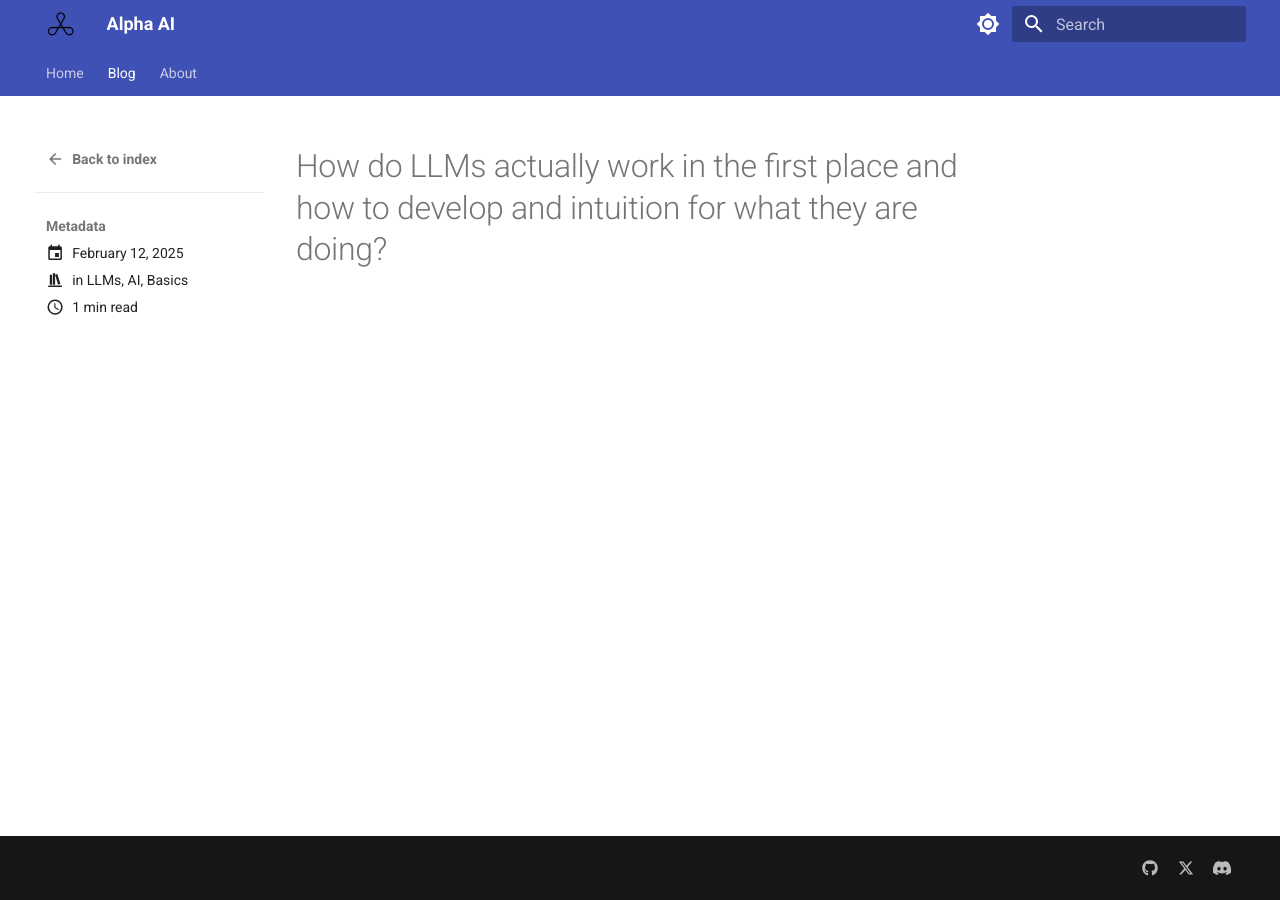
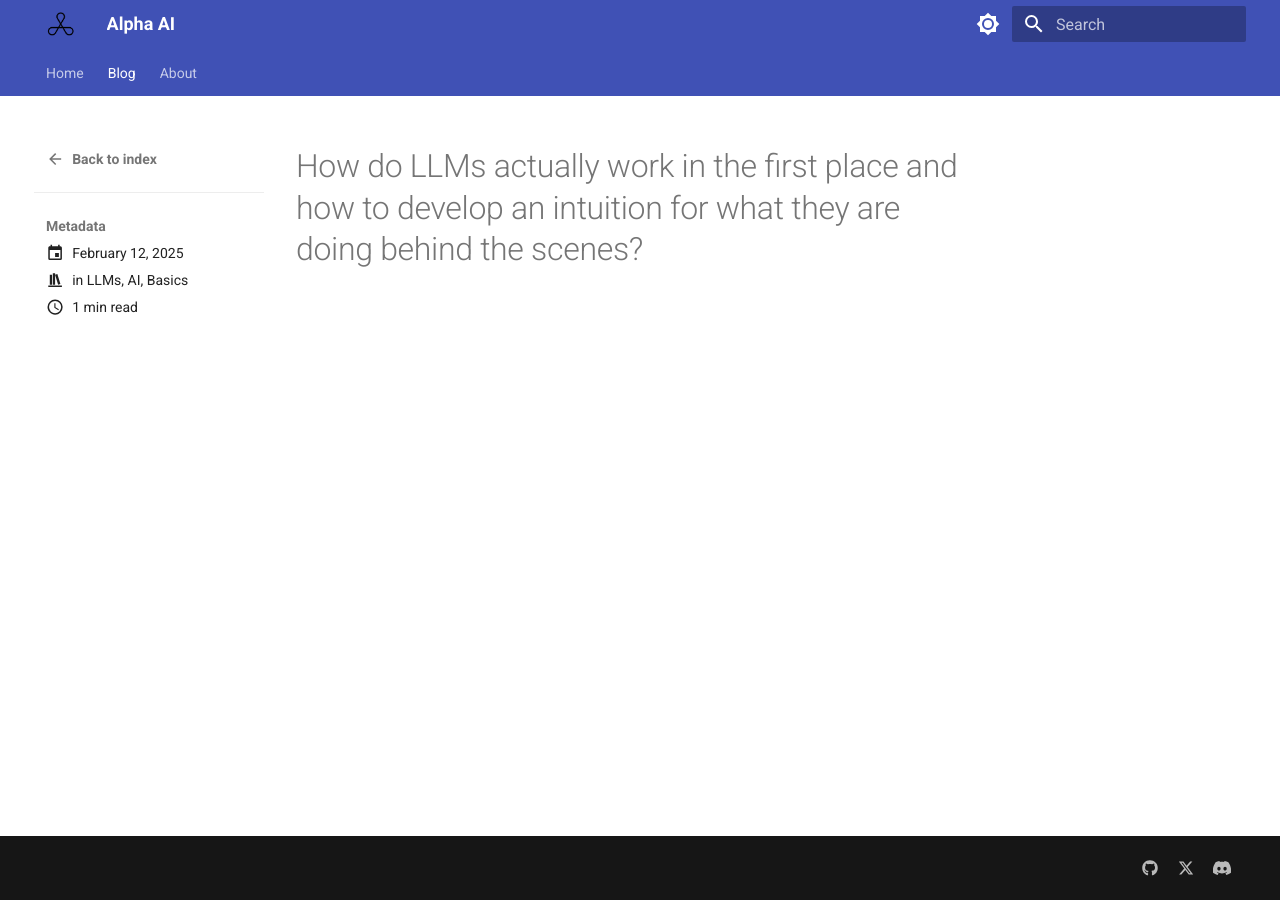
Before and after one commit to godhunter98/alpha_ai_blog, an MkDocs documentation site: the page built from docs/blog/posts/how_llms_work.md, in a window 1280 px wide. Built offline with MkDocs 1.6.1 and Material for MkDocs 9.7.7, drawn with Linux system fonts in a browser that asks for light colours.

Commit message:
chore: Update blog page and navigation structure

```diff
--- a/docs/blog/posts/how_llms_work.md
+++ b/docs/blog/posts/how_llms_work.md
@@ -7,4 +7,4 @@ categories:
   - Basics
 ---
 
-# How do LLMs actually work in the first place and how to develop and intuition for what they are doing?
+# How do LLMs actually work in the first place and how to develop an intuition for what they are doing behind the scenes?
```
Also changed, not shown: docs/about.md (+1 -1 lines), docs/contact.html (+4 -4 lines), site/404.html, site/about/index.html, site/blog/2025/02/12/how-do-llms-actually-work-in-the-first-place-and-how-to-develop-and-intuition-for-what-they-are-doing/index.html, site/blog/archive/2025/index.html, site/blog/category/ai/index.html, site/blog/category/basics/index.html, site/blog/category/llms/index.html, site/blog/index.html, site/index.html.
